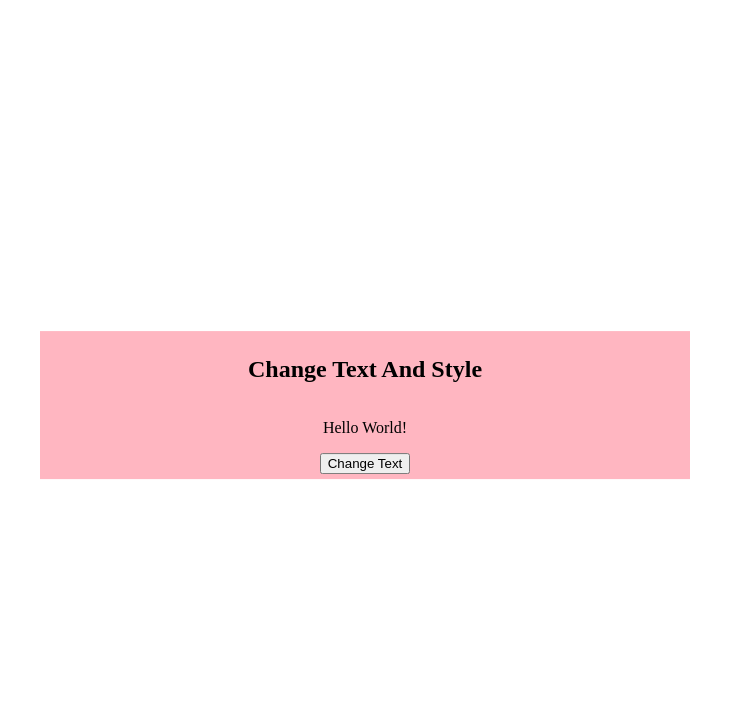
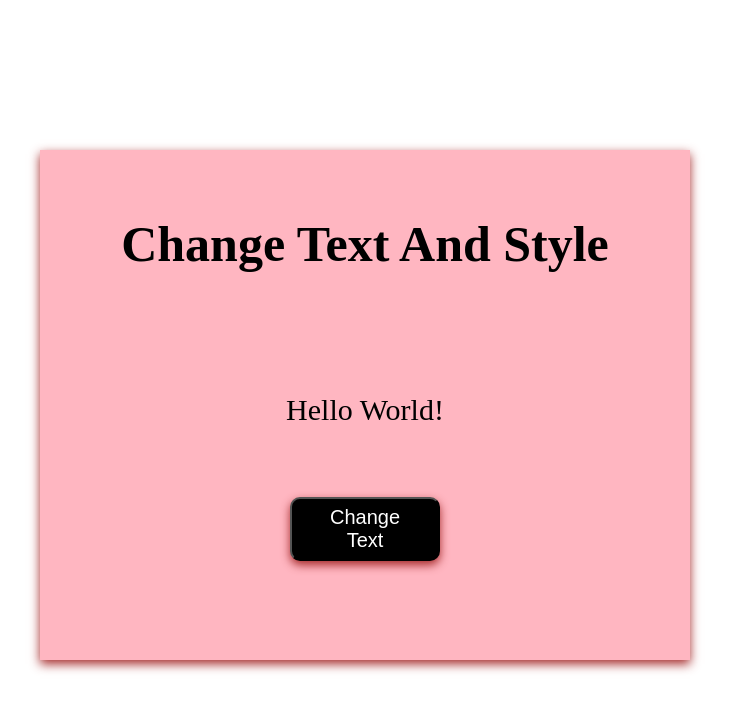
Before and after one commit to aliyapraveen123/hackathon21, a plain HTML site: page index.html in a window 1280 px wide. Shown: the whole page, without its empty margins (280-1009 px from the left). Drawn offline with Linux system fonts and the light colour scheme.

Commit message:
Update index.html

```diff
--- a/index.html
+++ b/index.html
@@ -10,17 +10,37 @@
     <script>
         let heading = document.createElement('h1');
         heading.textContent = "Change Text And Style";
+        heading.style.margin = '60px';
+        heading.style.fontSize = '50px';
 
         let para = document.createElement('p');
         para.textContent = "Hello World!";
+        para.style.fontSize = '30px'
+        para.style.margin = '60px';
 
         let btn = document.createElement('button');
         btn.textContent = 'Change Text';
+        btn.style.backgroundColor = 'black';
+        btn.style.color = 'white';
+        btn.style.width = '150px'
+        btn.style.height = '30px';
+        btn.style.borderRadius = '10px';
+        btn.style.margin = '10px'
+        btn.style.boxShadow = '0 4px 10px brown';
+        btn.style.padding = '30px'
+        btn.style.fontSize = '20px'
+        btn.style.textAlign = 'center';
+        btn.style.display = "flex";
+        btn.style.justifyContent = "center";
+        btn.style.alignItems = "center";
 
-        btn.addEventListener('click', function (){
+
+            btn.addEventListener('click', function (){
             para.textContent = "Hello, JavaScript DOM!";
-            para.style.fontSize = '20px';
-            para.style.color = 'blue';
+            para.style.fontSize = '30px';
+            para.style.color = 'darkblue';
+            para.style.fontStyle = 'italic';
+            para.style.fontWeight = 'bold';
         });
 
         let container = document.getElementById('container');
@@ -31,6 +51,7 @@
         container.style.margin = '5px';
         container.style.padding = '5px';
         container.style.width = '50%';
+        container.style.height = "500px";
         container.style.textAlign = 'center';
         container.style.alignItems = 'center';
         container.style.display = 'flex';
@@ -39,6 +60,8 @@
         container.style.top = '50%';
         container.style.left = '50%';
         container.style.transform = 'translate(-50%, -50%)';
+        container.style.boxShadow = '0 4px 10px brown';
+
 
     </script>
 </body>
```
